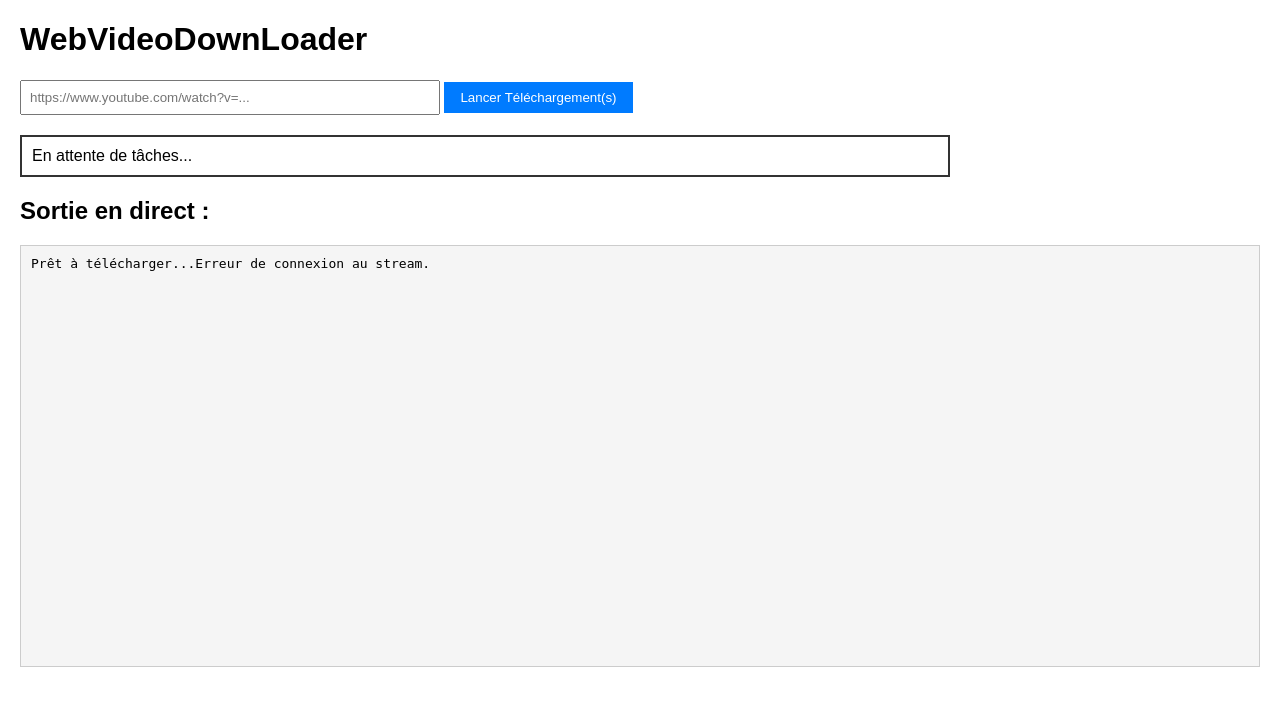
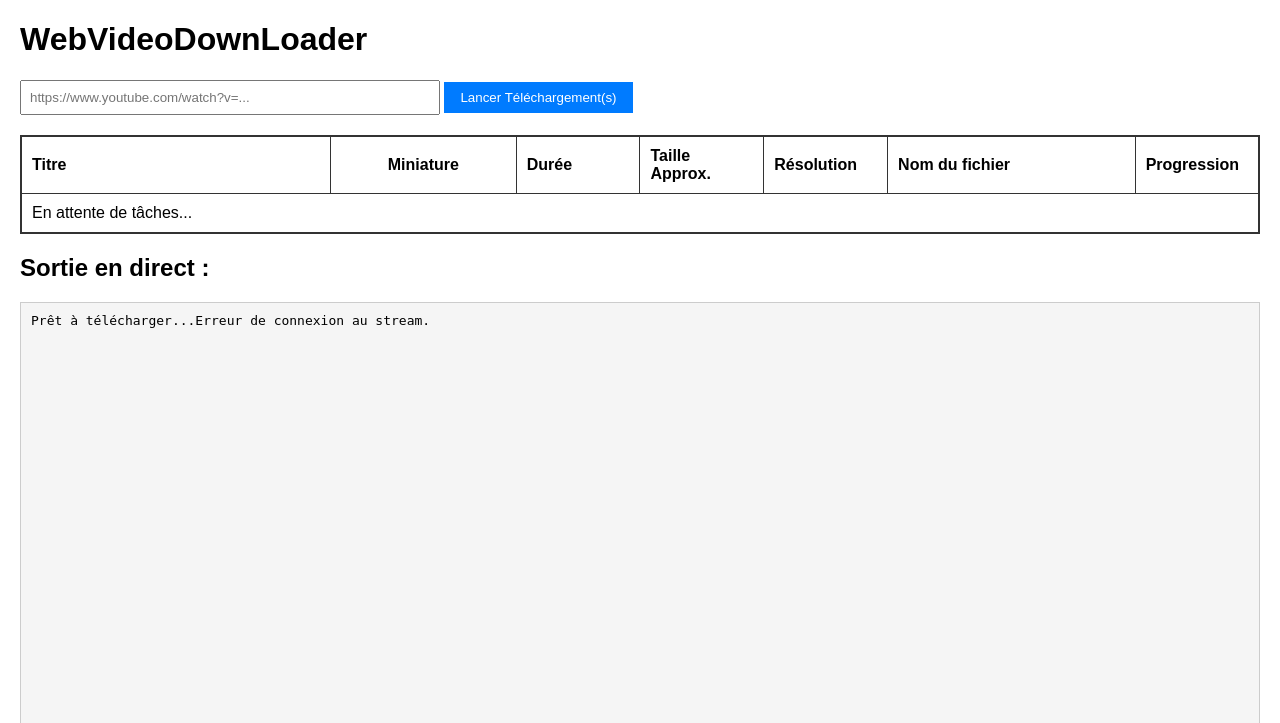
Before and after one commit to V1rtuaW0rld/yt-dlp, a Flask app: page / in a window 1280 px wide. Shown: the top 723 px of the page. Run offline with Flask 3, Linux system fonts and the light colour scheme; data that the repository does not hold is empty.

Commit message:
Ajout colonne tableau + yt-dlp --dump-json

```diff
--- a/main.py
+++ b/main.py
@@ -6,6 +6,7 @@
 import os
 import re
 import uuid
+import json  # Ajouté pour parser le JSON
 
 app = Flask(__name__)
 
@@ -13,24 +14,56 @@
 output_queue = queue.Queue()
 
 def run_yt_dlp(url, task_id):
-    """Exécute run_yt_dlp.sh et capture la sortie, titre et progression pour une tâche."""
+    """Exécute run_yt_dlp.sh et capture la sortie, informations vidéo et progression pour une tâche."""
     print(f"Démarrage de la tâche {task_id} pour {url}")  # Débogage
-    # Récupérer le titre de la vidéo avec une commande shell
-    title = None
+    # Récupérer les informations de la vidéo avec yt-dlp --dump-json
     try:
-        title_cmd = f"yt-dlp --get-title {shlex.quote(url)}"
-        print(f"Exécution de la commande titre : {title_cmd}")  # Débogage
-        result = subprocess.run(shlex.split(title_cmd), capture_output=True, text=True, encoding='utf-8', errors='replace', timeout=60)
+        json_cmd = f"yt-dlp --dump-json {shlex.quote(url)}"
+        print(f"Exécution de la commande JSON : {json_cmd}")  # Débogage
+        result = subprocess.run(shlex.split(json_cmd), capture_output=True, text=True, encoding='utf-8', errors='replace', timeout=60)
         if result.returncode == 0 and result.stdout.strip():
-            title = result.stdout.strip()
-            output_queue.put(f"[{task_id}] Titre récupéré : {title}")  # Injecter dans stdout
-            print(f"Titre récupéré pour {task_id}: {title}")  # Débogage
+            try:
+                video_info = json.loads(result.stdout.strip())
+                # Extraire les champs demandés
+                title = video_info.get('title', 'Titre inconnu')
+                thumbnail = video_info.get('thumbnail', '')  # URL de la miniature
+                duration_string = video_info.get('duration_string', 'N/A')  # Format hh:mm:ss
+                filesize_approx = video_info.get('filesize_approx', None)  # En octets, à formater
+                resolution = video_info.get('resolution', 'N/A')  # Résolution (ex. 1920x1080)
+                filename = video_info.get('filename', 'N/A')  # Nom du fichier prévu
+
+                # Formater filesize_approx en Mo ou Go
+                if filesize_approx:
+                    if filesize_approx >= 1_000_000_000:  # Go
+                        filesize_approx = f"{filesize_approx / 1_000_000_000:.2f} Go"
+                    elif filesize_approx >= 1_000_000:  # Mo
+                        filesize_approx = f"{filesize_approx / 1_000_000:.2f} Mo"
+                    else:  # Ko
+                        filesize_approx = f"{filesize_approx / 1_000:.2f} Ko"
+                else:
+                    filesize_approx = 'N/A'
+
+                # Envoyer les informations dans la file avec un format clair
+                info_dict = {
+                    'title': title,
+                    'thumbnail': thumbnail,
+                    'duration_string': duration_string,
+                    'filesize_approx': filesize_approx,
+                    'resolution': resolution,
+                    'filename': filename
+                }
+                output_queue.put(f"[{task_id}] VideoInfo: {json.dumps(info_dict)}")
+                print(f"Informations récupérées pour {task_id}: {info_dict}")  # Débogage
+            except json.JSONDecodeError as e:
+                output_queue.put(f"[{task_id}] ❌ Erreur lors du parsing JSON : {str(e)}")
+                print(f"Erreur JSON pour {task_id}: {str(e)}")
+                return
         else:
-            output_queue.put(f"[{task_id}] ❌ Erreur ou titre vide : {result.stderr}")
+            output_queue.put(f"[{task_id}] ❌ Erreur ou JSON vide : {result.stderr}")
             print(f"Erreur stdout/stderr pour {task_id}: {result.stderr}")
-            return  # Arrête si pas de titre
+            return
     except subprocess.TimeoutExpired as e:
-        output_queue.put(f"[{task_id}] ❌ Timeout lors de la récupération du titre")
+        output_queue.put(f"[{task_id}] ❌ Timeout lors de la récupération des informations")
         print(f"Timeout pour {task_id}: {str(e)}")
         return
     except Exception as e:
@@ -38,7 +71,7 @@
         print(f"Exception pour {task_id}: {str(e)}")
         return
 
-    # Exécuter le script de téléchargement
+    # Exécuter le script de téléchargement (inchangé)
     script_path = os.path.join("scripts", "run_yt_dlp.sh")
     if not os.path.isfile(script_path):
         output_queue.put(f"[{task_id}] ❌ Erreur : Script {script_path} introuvable")
@@ -61,7 +94,7 @@
                 match = progress_re.search(line)
                 if match:
                     percentage = match.group(1)
-                    output_queue.put(f"[{task_id}] Progress: {percentage}")  # Injecter progression
+                    output_queue.put(f"[{task_id}] Progress: {percentage}")
                     print(f"Progression pour {task_id}: {percentage}%")  # Débogage
                 output_queue.put(f"[{task_id}] {line}")
         process.wait()
--- a/static/script.js
+++ b/static/script.js
@@ -27,17 +27,36 @@
             const data = match[2];
             console.log(`TaskId: "${taskId}", Data: "${data}"`);
             let row = document.querySelector(`tr[data-task-id="${taskId}"]`);
-            if (!row) {
-                row = document.createElement('tr');
-                row.setAttribute('data-task-id', taskId);
-                row.innerHTML = `<td id="video-title-${taskId}">En attente du titre...</td><td><div id="progress-container-${taskId}"><progress id="progress-${taskId}" value="0" max="100"></progress><span id="progress-text-${taskId}">0%</span></div></td>`;
-                tableBody.appendChild(row);
-            }
-            if (data.startsWith('Titre récupéré :')) {
-                const title = data.replace('Titre récupéré :', '').trim();
-                const titleElement = document.getElementById(`video-title-${taskId}`);
-                if (titleElement) titleElement.textContent = title;
-                else console.error(`Élément non trouvé pour title-${taskId}`);
+
+            if (data.startsWith('VideoInfo:')) {
+                try {
+                    const videoInfo = JSON.parse(data.replace('VideoInfo:', '').trim());
+                    if (!row) {
+                        row = document.createElement('tr');
+                        row.setAttribute('data-task-id', taskId);
+                        row.innerHTML = `
+                            <td id="video-title-${taskId}">${videoInfo.title || 'En attente du titre...'}</td>
+                            <td id="video-thumbnail-${taskId}">${videoInfo.thumbnail ? `<img src="${videoInfo.thumbnail}" alt="Miniature" style="max-width: 100px; max-height: 100px;">` : 'N/A'}</td>
+                            <td id="video-duration-${taskId}">${videoInfo.duration_string || 'N/A'}</td>
+                            <td id="video-filesize-${taskId}">${videoInfo.filesize_approx || 'N/A'}</td>
+                            <td id="video-resolution-${taskId}">${videoInfo.resolution || 'N/A'}</td>
+                            <td id="video-filename-${taskId}">${videoInfo.filename || 'N/A'}</td>
+                            <td><div id="progress-container-${taskId}"><progress id="progress-${taskId}" value="0" max="100"></progress><span id="progress-text-${taskId}">0%</span></div></td>
+                        `;
+                        tableBody.appendChild(row);
+                    } else {
+                        // Mettre à jour les champs si la ligne existe déjà
+                        document.getElementById(`video-title-${taskId}`).textContent = videoInfo.title || 'En attente du titre...';
+                        document.getElementById(`video-thumbnail-${taskId}`).innerHTML = videoInfo.thumbnail ? `<img src="${videoInfo.thumbnail}" alt="Miniature" style="max-width: 100px; max-height: 100px;">` : 'N/A';
+                        document.getElementById(`video-duration-${taskId}`).textContent = videoInfo.duration_string || 'N/A';
+                        document.getElementById(`video-filesize-${taskId}`).textContent = videoInfo.filesize_approx || 'N/A';
+                        document.getElementById(`video-resolution-${taskId}`).textContent = videoInfo.resolution || 'N/A';
+                        document.getElementById(`video-filename-${taskId}`).textContent = videoInfo.filename || 'N/A';
+                    }
+                } catch (e) {
+                    console.error(`Erreur lors du parsing VideoInfo pour ${taskId}: ${e}`);
+                    output.textContent += `[${taskId}] Erreur lors du parsing des informations vidéo.\n`;
+                }
             } else if (data.startsWith('Progress:')) {
                 const percentage = parseFloat(data.replace('Progress:', '').trim());
                 const progress = document.getElementById(`progress-${taskId}`);
@@ -45,7 +64,9 @@
                 if (progress && progressText) {
                     progress.value = percentage;
                     progressText.textContent = `${percentage.toFixed(1)}%`;
-                } else console.error(`Progression non trouvée pour ${taskId}`);
+                } else {
+                    console.error(`Progression non trouvée pour ${taskId}`);
+                }
             } else {
                 output.textContent += `${event.data}\n`;
                 output.scrollTop = output.scrollHeight;
--- a/static/style.css
+++ b/static/style.css
@@ -26,25 +26,38 @@
     font-family: monospace;
 }
 #video-table {
-    width: 75%;
+    width: 100%;
     margin: 20px 0;
     border-collapse: collapse;
     border: 2px solid #333;
 }
-#video-table td {
+#video-table th, #video-table td {
     padding: 10px;
     border: 1px solid #333;
     vertical-align: middle;
+    text-align: left;
 }
-#video-table td:first-child {
-    width: auto;
+#video-table th:nth-child(1), #video-table td:nth-child(1) { /* Titre */
+    width: 25%;
 }
-#video-table td:nth-child(2) {
-    width: 200px;
+#video-table th:nth-child(2), #video-table td:nth-child(2) { /* Miniature */
+    width: 15%;
+    text-align: center;
 }
-#video-title {
-    font-size: 1.2em;
-    font-weight: bold;
+#video-table th:nth-child(3), #video-table td:nth-child(3) { /* Durée */
+    width: 10%;
+}
+#video-table th:nth-child(4), #video-table td:nth-child(4) { /* Taille Approx. */
+    width: 10%;
+}
+#video-table th:nth-child(5), #video-table td:nth-child(5) { /* Résolution */
+    width: 10%;
+}
+#video-table th:nth-child(6), #video-table td:nth-child(6) { /* Nom du fichier */
+    width: 20%;
+}
+#video-table th:nth-child(7), #video-table td:nth-child(7) { /* Progression */
+    width: 10%;
 }
 #progress-container {
     position: relative;
--- a/templates/index.html
+++ b/templates/index.html
@@ -13,8 +13,19 @@
     </form>
 
     <table id="video-table">
+        <thead>
+            <tr>
+                <th>Titre</th>
+                <th>Miniature</th>
+                <th>Durée</th>
+                <th>Taille Approx.</th>
+                <th>Résolution</th>
+                <th>Nom du fichier</th>
+                <th>Progression</th>
+            </tr>
+        </thead>
         <tbody id="video-table-body">
-            <tr><td colspan="2">En attente de tâches...</td></tr>
+            <tr><td colspan="7">En attente de tâches...</td></tr>
         </tbody>
     </table>
 
```
Also changed, not shown: bdd.py (added, +72 -0 lines).
